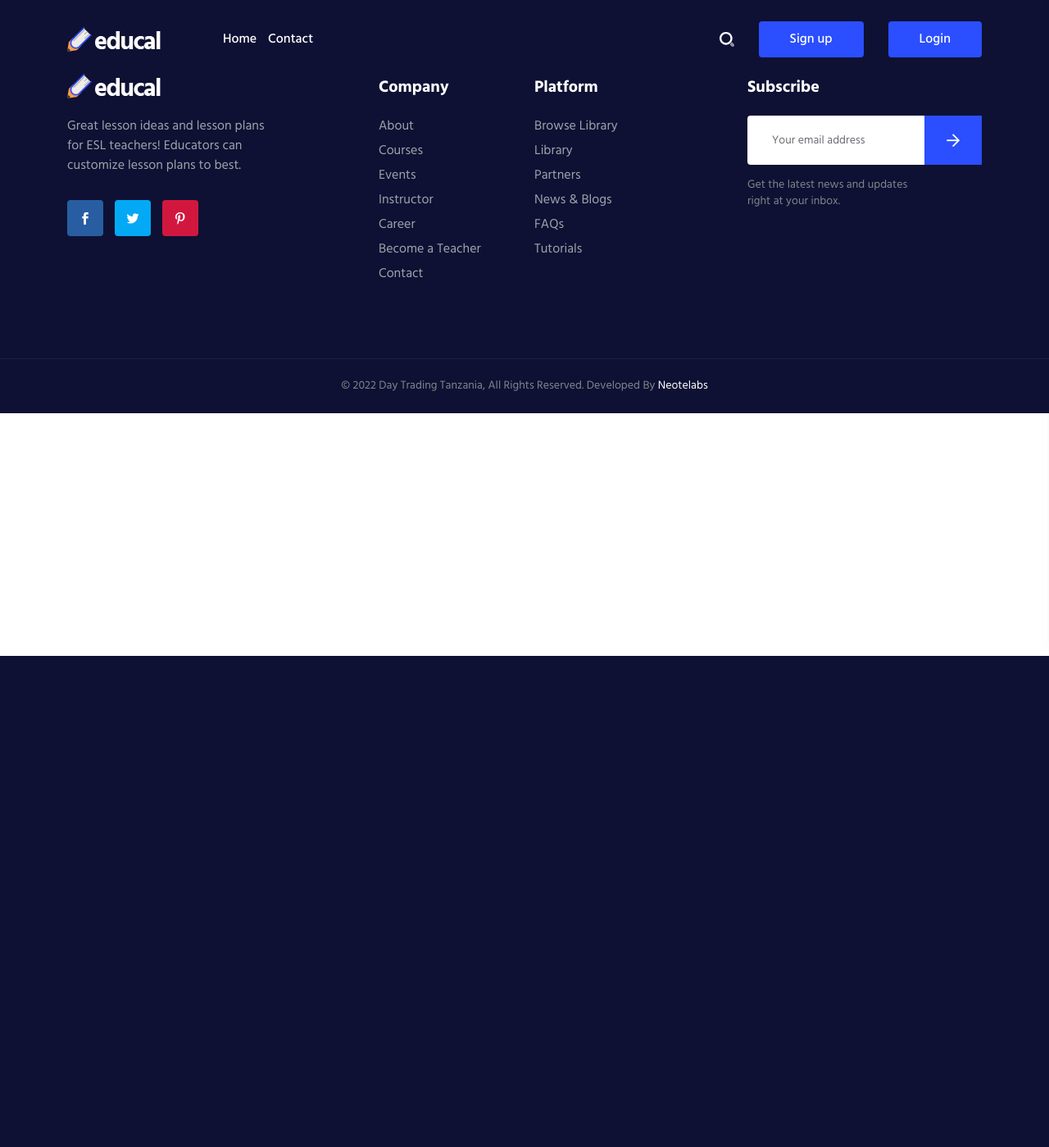
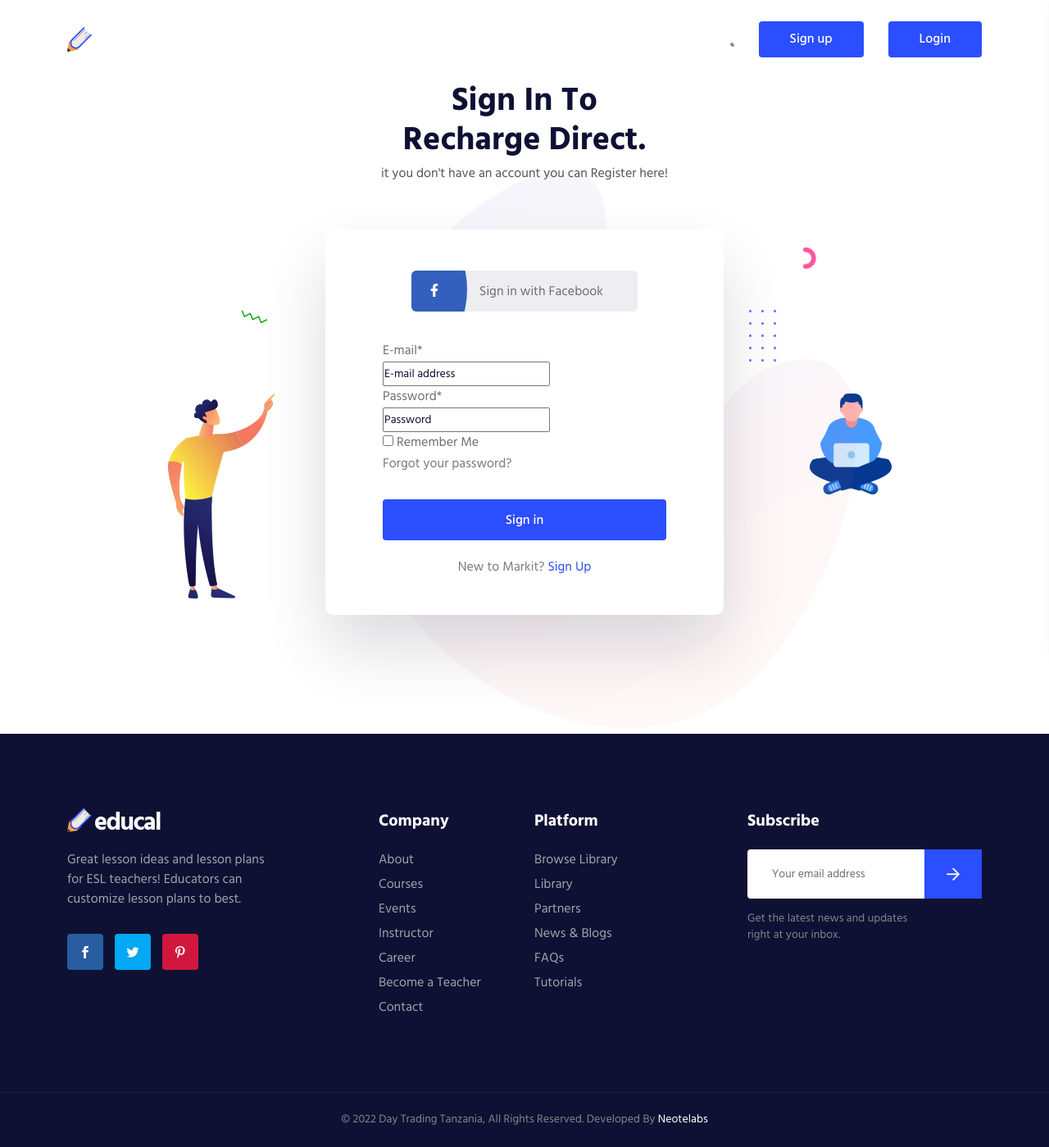
Before and after one commit to sammagafu/dtcademy, a Django app: page /account/login/ in a window 1280 px wide. Shown: the whole page at 82% size. Before the commit the page ends 800 px from the top, so only its background shows below. Run offline with Django 3.2, Linux system fonts and the light colour scheme; some libraries are stand-ins or nearby versions.

Commit message:
updated setting and login

```diff
--- a/dtcademy/settings.py
+++ b/dtcademy/settings.py
@@ -38,6 +38,7 @@ INSTALLED_APPS = [
     'django.contrib.messages',
     'django.contrib.staticfiles',
     'pages',
+    'crispy_forms',
     # 'accounts',
     'quiz',
     'multichoice',
--- a/templates/account/login.html
+++ b/templates/account/login.html
@@ -1,5 +1,52 @@
 {% extends 'pages/base.html' %}
+{% load crispy_forms_tags %}
+
 
 {% block content %}
-
+<section class="signup__area po-rel-z1 pt-100 pb-145">
+    <div class="sign__shape">
+       <img class="man-1" src="assets/img/icon/sign/man-1.png" alt="">
+       <img class="man-2" src="assets/img/icon/sign/man-2.png" alt="">
+       <img class="circle" src="assets/img/icon/sign/circle.png" alt="">
+       <img class="zigzag" src="assets/img/icon/sign/zigzag.png" alt="">
+       <img class="dot" src="assets/img/icon/sign/dot.png" alt="">
+       <img class="bg" src="assets/img/icon/sign/sign-up.png" alt="">
+    </div>
+    <div class="container">
+       <div class="row">
+          <div class="col-xxl-8 offset-xxl-2 col-xl-8 offset-xl-2">
+             <div class="section__title-wrapper text-center mb-55">
+                <h2 class="section__title">Sign in to <br>  recharge direct.</h2>
+                <p>it you don't have an account you can <a href="#">Register here!</a></p>
+             </div>
+          </div>
+       </div>
+       <div class="row">
+          <div class="col-xxl-6 offset-xxl-3 col-xl-6 offset-xl-3 col-lg-8 offset-lg-2">
+             <div class="sign__wrapper white-bg">
+                <div class="sign__header mb-35">
+                   <div class="sign__in text-center">
+                      <a href="#" class="sign__social text-start mb-15"><i class="fab fa-facebook-f"></i>Sign in with Facebook</a>
+                   </div>
+                </div>
+                <div class="sign__form">
+                   <form action="" method="post">
+                       {% csrf_token %}
+                      {{ form|crispy }}
+                      <div class="sign__action d-sm-flex justify-content-between mb-30">
+                         <div class="sign__forgot">
+                            <a href="#">Forgot your password?</a>
+                         </div>
+                      </div>
+                      <button class="e-btn  w-100"> <span></span> Sign In</button>
+                      <div class="sign__new text-center mt-20">
+                         <p>New to Markit? <a href="{% url 'account_signup' %}">Sign Up</a></p>
+                      </div>
+                   </form>
+                </div>
+             </div>
+          </div>
+       </div>
+    </div>
+ </section>
 {% endblock content %}
```
